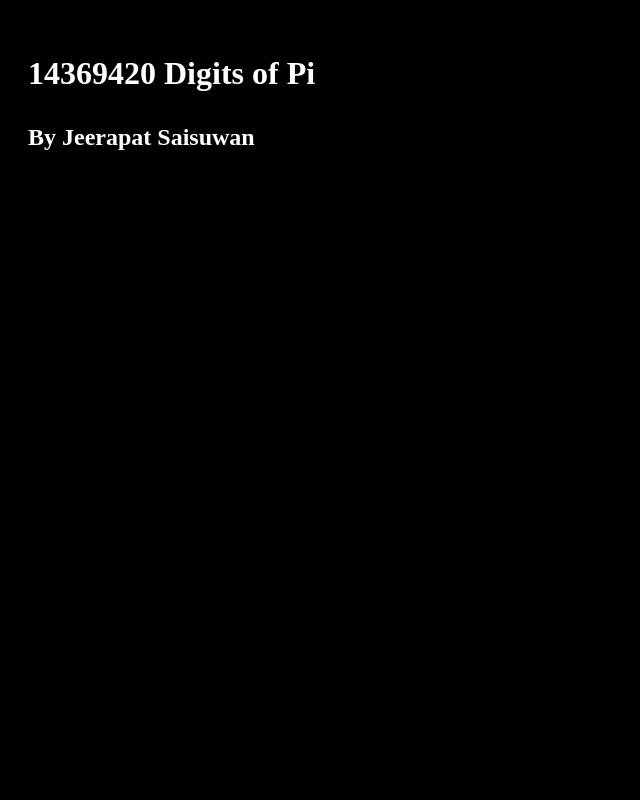
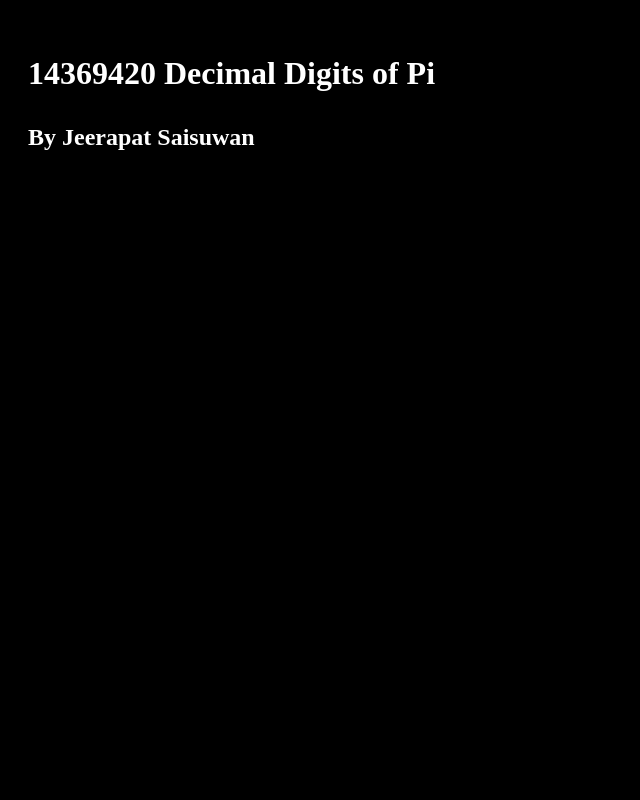
Before and after one commit to modelzaza9/modelzaza9.github.io, a plain HTML site: page index.html in a window 1280 px wide. Shown: the top 800 px of the page, without its empty margins (0-640 px from the left). Drawn offline with Linux system fonts and the light colour scheme; no server answers.

Commit message:
Update index.html

```diff
--- a/index.html
+++ b/index.html
@@ -57,7 +57,7 @@
     </style>
 </head>
 <body>
-    <h1>14369420 Digits of Pi</h1>
+    <h1>14369420 Decimal Digits of Pi</h1>
     <h2>By Jeerapat Saisuwan</h2>
     <pre id="pi-digits"></pre>
     <div id="page-info"></div>
```
